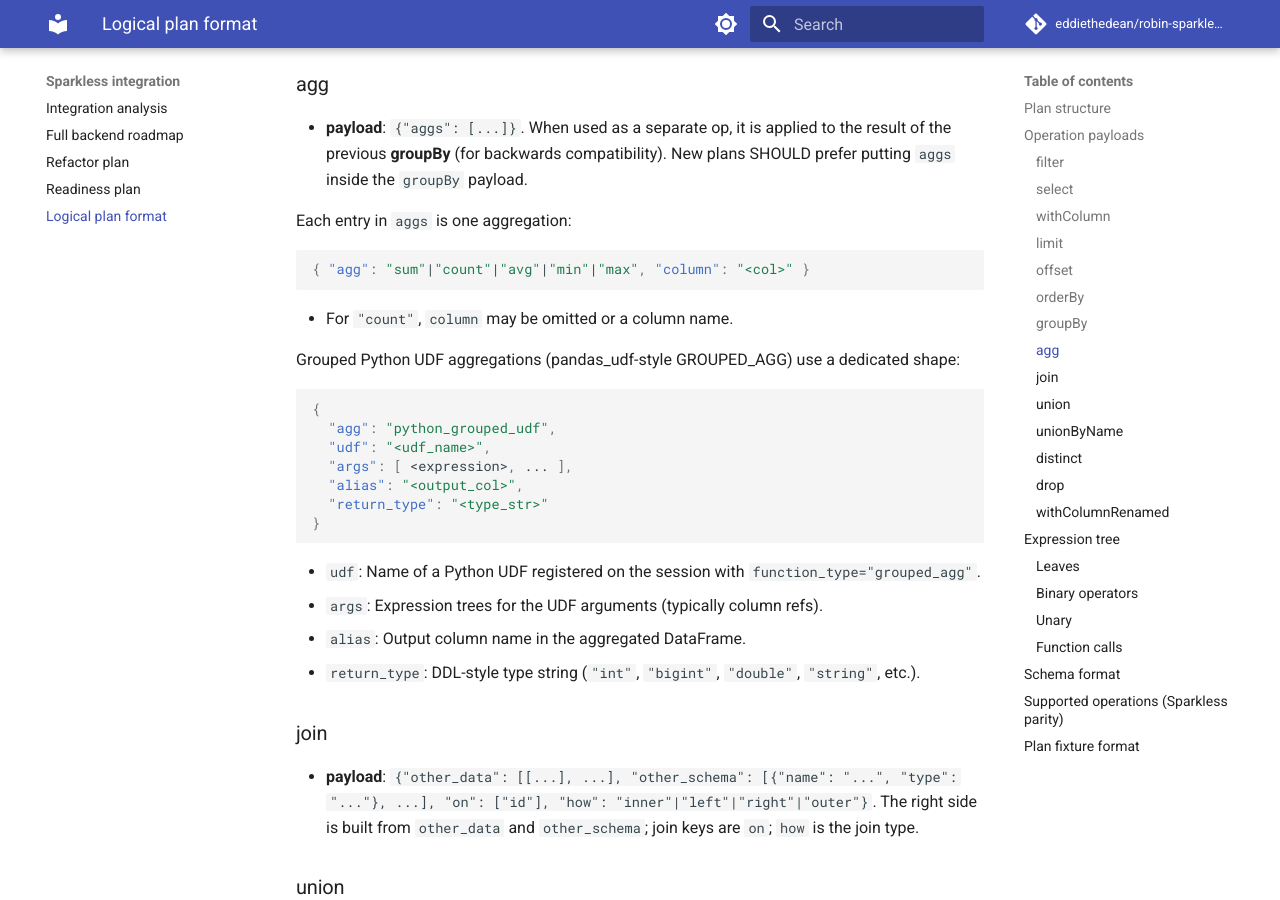
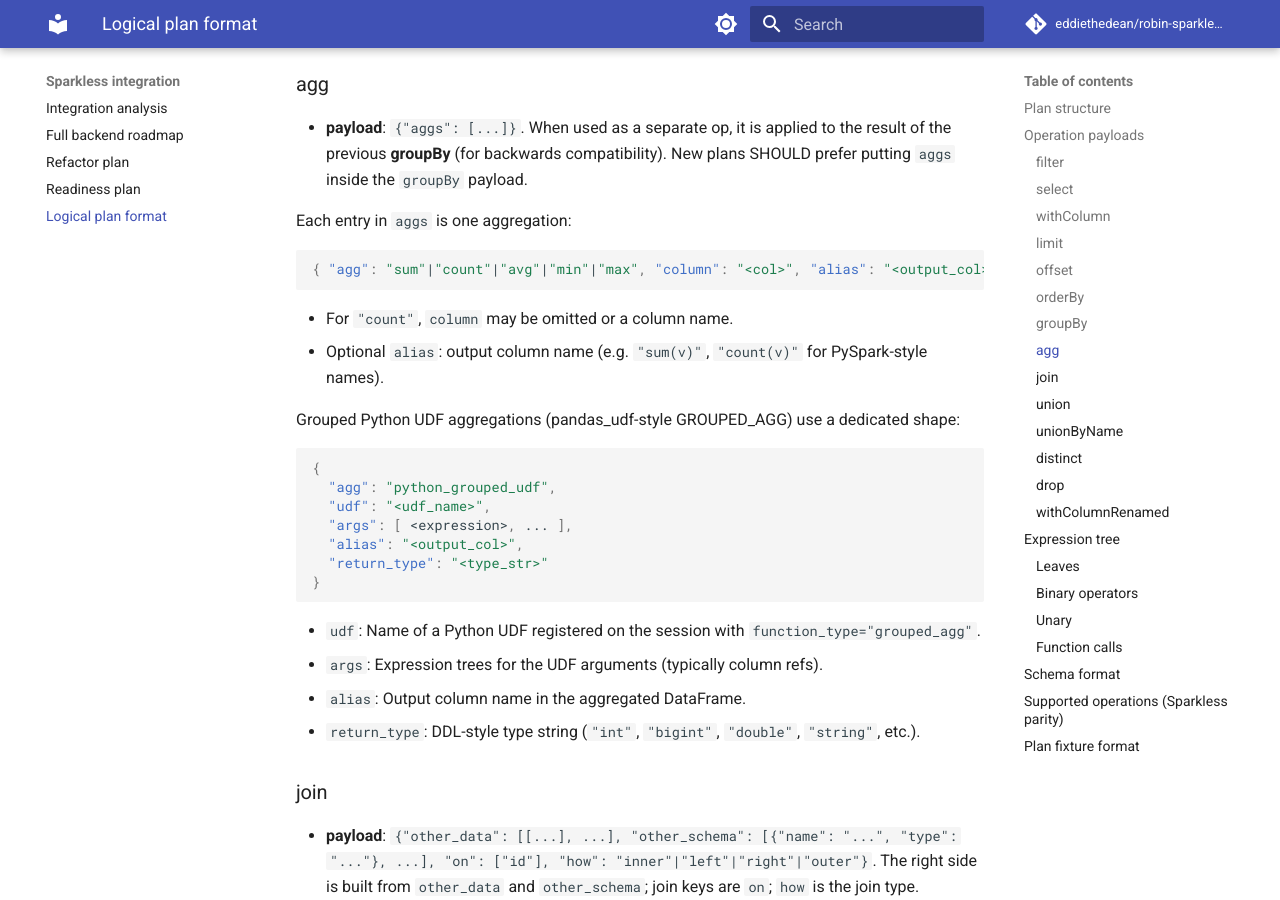
Before and after one commit to eddiethedean/robin-sparkless, an MkDocs documentation site: the page built from docs/LOGICAL_PLAN_FORMAT.md, in a window 1280 px wide and 900 px high, scrolled down 1858 px. Built offline with MkDocs 1.6.1 and Material for MkDocs 9.7.7, drawn with Linux system fonts in a browser that asks for light colours; comment, search, counter and statistics services are not loaded.

Commit message:
Fix #496: groupBy + agg alias in logical plan
- parse_aggs: accept optional 'alias' per agg and apply .alias() to output expr.
- Document alias in LOGICAL_PLAN_FORMAT.md; add plan fixture groupby_agg_sum_count.json.

````diff
--- a/docs/LOGICAL_PLAN_FORMAT.md
+++ b/docs/LOGICAL_PLAN_FORMAT.md
@@ -63,10 +63,11 @@ Example: `{"op": "withColumn", "payload": {"name": "upper_name", "expr": {"fn":
 Each entry in `aggs` is one aggregation:
 
 ```json
-{ "agg": "sum"|"count"|"avg"|"min"|"max", "column": "<col>" }
+{ "agg": "sum"|"count"|"avg"|"min"|"max", "column": "<col>", "alias": "<output_col>" }
 ```
 
 - For `"count"`, `column` may be omitted or a column name.
+- Optional `alias`: output column name (e.g. `"sum(v)"`, `"count(v)"` for PySpark-style names).
 
 Grouped Python UDF aggregations (pandas_udf-style GROUPED_AGG) use a dedicated shape:
 
````
Also changed, not shown: 2 other files.
